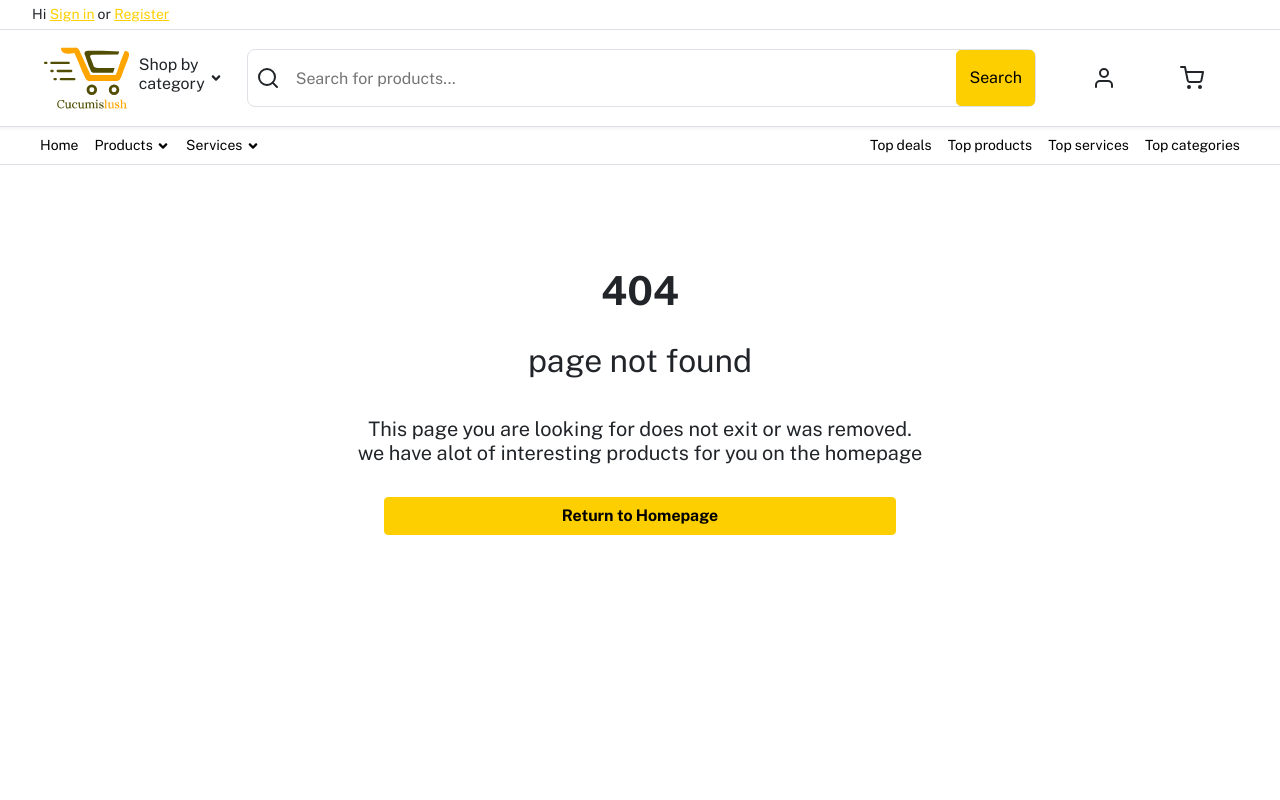
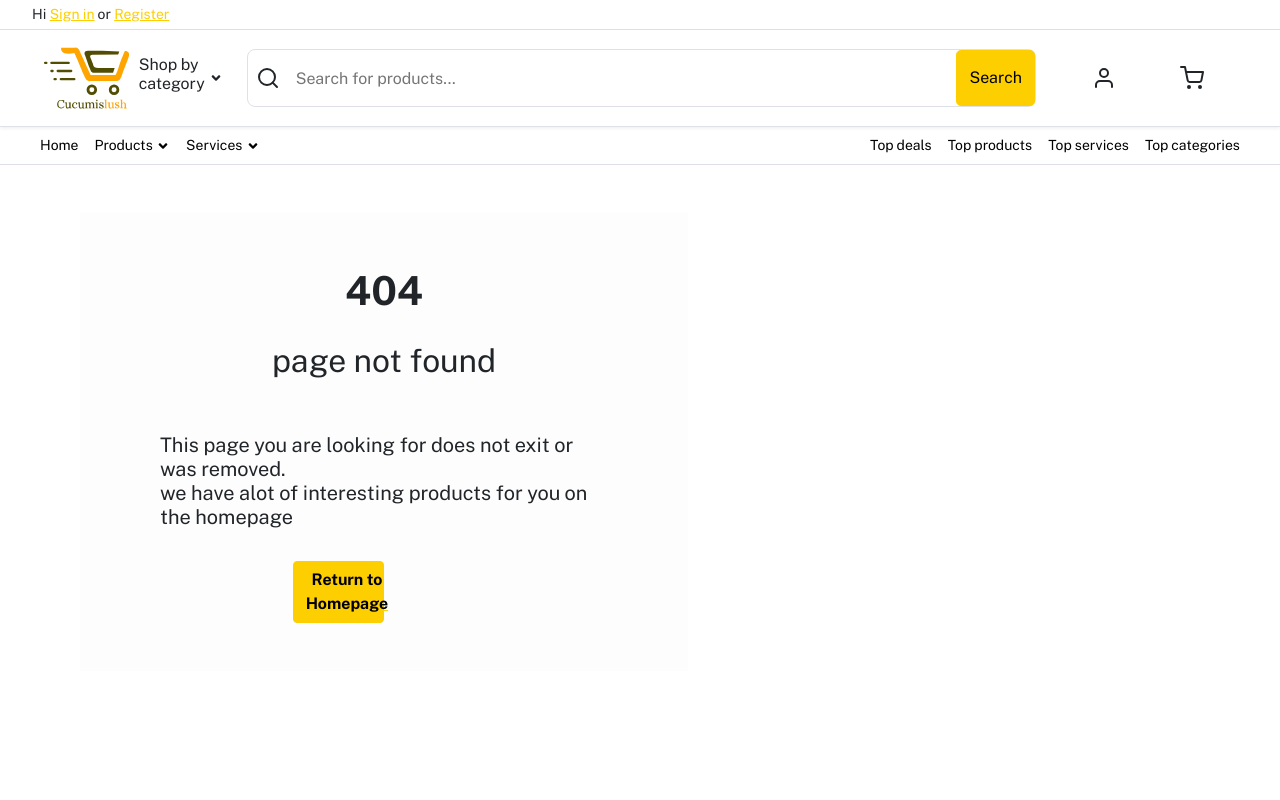
Before and after one commit to AY001A/FAB-SHOP, a React (Create React App) app: page /Alert in a window 1280 px wide. Shown: the top 800 px of the page. Built offline with nearby package versions, Linux system fonts and the light colour scheme.

Commit message:
issue #4

```diff
--- a/src/pages/notFound/NotFound.js
+++ b/src/pages/notFound/NotFound.js
@@ -6,14 +6,13 @@ const NotFound = () => {
 
 
 
-  return <center>
-    <div class="p-5 m-5 ">
-      <p class="fs-1 fw-bold">404</p>
-      <p class="fs-2 fw-normal">page not found</p>
-      <h5 class="p-3 m-3">This page you are looking for does not exit or was removed.<br/>we have alot of interesting products for you on the homepage</h5>
-       <Link to="/"> <button class="btn btn-primary d-grid gap-2 col-6 fw-bold" type="button">Return to Homepage</button></Link>
+  return  <div className="notFound p-5 m-5 ">
+      <p className="fs-1 fw-bold">404</p>
+      <p className="fs-2 fw-normal">page not found</p>
+      <h5 className="p-3 m-3">This page you are looking for does not exit or was removed.<br/>we have alot of interesting products for you on the homepage</h5>
+       <Link to="/"> <button className="btn btn-primary d-grid gap-2 col-6 fw-bold" type="button">Return to Homepage</button></Link>
       </div>
-    </center>
+
 };
 
 export default NotFound;
--- a/src/pages/notFound/notFound.scss
+++ b/src/pages/notFound/notFound.scss
@@ -1,9 +1,18 @@
-.class {
-  @media only screen and (max-width: 600px) {
-    $media_queries: (
-      "mobile": "only screen and (max-width: 667px)",
-      "tablet":
-        "only screen and (min-width: 668px) and (max-width: $size__site_content_width)",
-    );
-  }
+.notFound {
+  display: grid;
+  place-items: center;
 }
+.notFound {
+  /* Mobile screens would use these styles   */
+
+ background-color : rgb(252, 247, 248);
+ width: 100%;
+
+ @media ( min-width: 576px ){
+   /* Screens with width 576px and above will have these styles, tablets, laptops, desktops */
+
+ background-color: rgb(253, 253, 253);
+ width: 50%;
+}
+
+}
```
